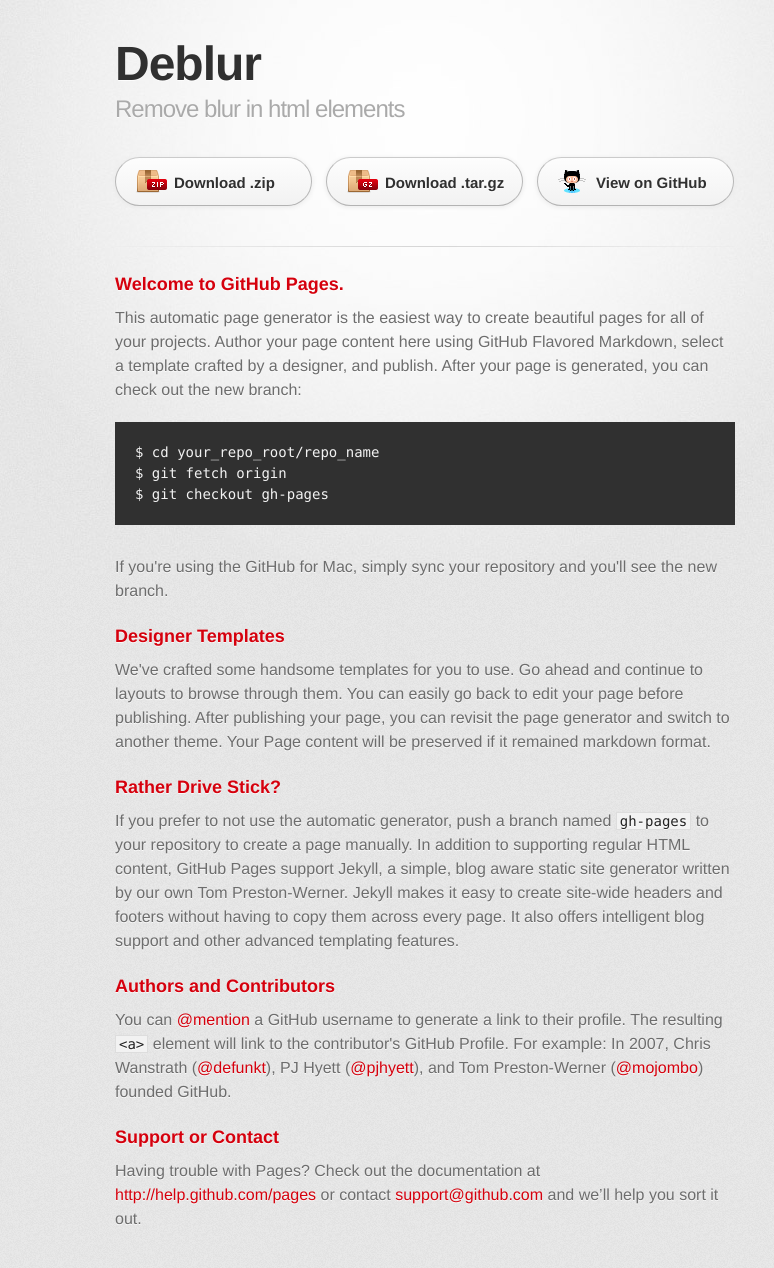
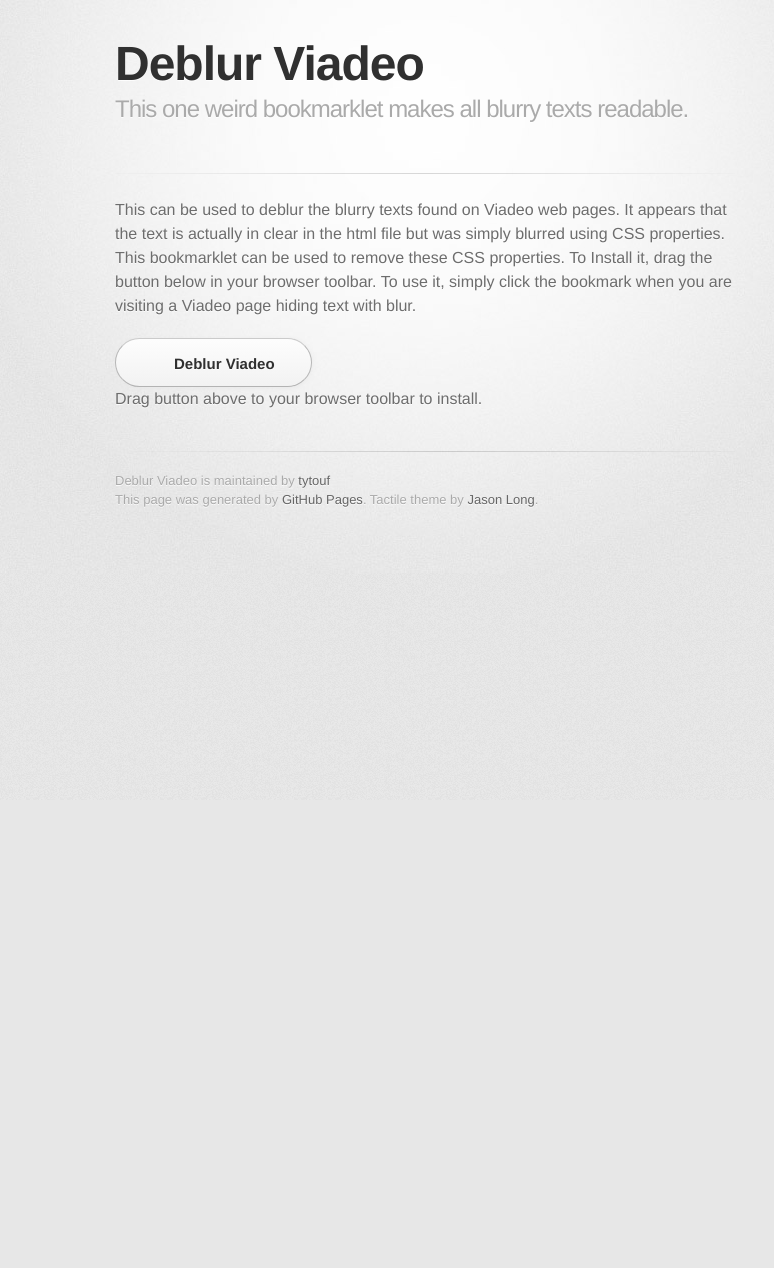
Before and after one commit to tytouf/deblur-viadeo, a plain HTML site: page index.html in a window 1280 px wide. Shown: the top 1268 px of the page, without its empty margins (215-989 px from the left). After the commit the page ends 800 px from the top, so only its background shows below. Drawn offline with Linux system fonts and the light colour scheme; a web font is replaced by a local one.

Commit message:
Update index.html

```diff
--- a/index.html
+++ b/index.html
@@ -10,7 +10,7 @@
     <!--[if lt IE 9]>
     <script src="//html5shiv.googlecode.com/svn/trunk/html5.js"></script>
     <![endif]-->
-    <title>Deblur by tytouf</title>
+    <title>Deblur Viadeo by tytouf</title>
   </head>
 
   <body>
@@ -18,54 +18,30 @@
       <div class="inner">
 
         <header>
-          <h1>Deblur</h1>
-          <h2>Remove blur in html elements</h2>
+          <h1>Deblur Viadeo</h1>
+          <h2>This one weird bookmarklet makes all blurry texts readable.</h2>
         </header>
-
-        <section id="downloads" class="clearfix">
-          <a href="https://github.com/tytouf/deblur/zipball/master" id="download-zip" class="button"><span>Download .zip</span></a>
-          <a href="https://github.com/tytouf/deblur/tarball/master" id="download-tar-gz" class="button"><span>Download .tar.gz</span></a>
-          <a href="https://github.com/tytouf/deblur" id="view-on-github" class="button"><span>View on GitHub</span></a>
-        </section>
 
         <hr>
 
         <section id="main_content">
-          <h3>
-<a name="welcome-to-github-pages" class="anchor" href="#welcome-to-github-pages"><span class="octicon octicon-link"></span></a>Welcome to GitHub Pages.</h3>
+<p>This can be used to deblur the blurry texts found on Viadeo web pages. It
+appears that the text is actually in clear in the html file but was simply
+blurred using CSS properties. This bookmarklet can be used to remove these CSS
+properties. To Install it, drag the button below in your browser toolbar. To use
+it, simply click the bookmark when you are visiting a Viadeo page hiding text
+with blur.</p>
 
-<p>This automatic page generator is the easiest way to create beautiful pages for all of your projects. Author your page content here using GitHub Flavored Markdown, select a template crafted by a designer, and publish. After your page is generated, you can check out the new branch:</p>
+<div>
+<a href="javascript:(function(){jQuery('.blurry' ).removeClass('blurry' );})()" class="button"><span>Deblur Viadeo</span></a><br style="clear:both;"/>
+</div>
+<p>Drag button above to your browser toolbar to install.</p>
 
-<pre><code>$ cd your_repo_root/repo_name
-$ git fetch origin
-$ git checkout gh-pages
-</code></pre>
-
-<p>If you're using the GitHub for Mac, simply sync your repository and you'll see the new branch.</p>
-
-<h3>
-<a name="designer-templates" class="anchor" href="#designer-templates"><span class="octicon octicon-link"></span></a>Designer Templates</h3>
-
-<p>We've crafted some handsome templates for you to use. Go ahead and continue to layouts to browse through them. You can easily go back to edit your page before publishing. After publishing your page, you can revisit the page generator and switch to another theme. Your Page content will be preserved if it remained markdown format.</p>
-
-<h3>
-<a name="rather-drive-stick" class="anchor" href="#rather-drive-stick"><span class="octicon octicon-link"></span></a>Rather Drive Stick?</h3>
-
-<p>If you prefer to not use the automatic generator, push a branch named <code>gh-pages</code> to your repository to create a page manually. In addition to supporting regular HTML content, GitHub Pages support Jekyll, a simple, blog aware static site generator written by our own Tom Preston-Werner. Jekyll makes it easy to create site-wide headers and footers without having to copy them across every page. It also offers intelligent blog support and other advanced templating features.</p>
-
-<h3>
-<a name="authors-and-contributors" class="anchor" href="#authors-and-contributors"><span class="octicon octicon-link"></span></a>Authors and Contributors</h3>
-
-<p>You can <a href="https://github.com/blog/821" class="user-mention">@mention</a> a GitHub username to generate a link to their profile. The resulting <code>&lt;a&gt;</code> element will link to the contributor's GitHub Profile. For example: In 2007, Chris Wanstrath (<a href="https://github.com/defunkt" class="user-mention">@defunkt</a>), PJ Hyett (<a href="https://github.com/pjhyett" class="user-mention">@pjhyett</a>), and Tom Preston-Werner (<a href="https://github.com/mojombo" class="user-mention">@mojombo</a>) founded GitHub.</p>
-
-<h3>
-<a name="support-or-contact" class="anchor" href="#support-or-contact"><span class="octicon octicon-link"></span></a>Support or Contact</h3>
-
-<p>Having trouble with Pages? Check out the documentation at <a href="http://help.github.com/pages">http://help.github.com/pages</a> or contact <a href="mailto:support@github.com">support@github.com</a> and we’ll help you sort it out.</p>
-        </section>
+	  </h3>
+	</section>
 
         <footer>
-          Deblur is maintained by <a href="https://github.com/tytouf">tytouf</a><br>
+          Deblur Viadeo is maintained by <a href="https://github.com/tytouf">tytouf</a><br>
           This page was generated by <a href="http://pages.github.com">GitHub Pages</a>. Tactile theme by <a href="https://twitter.com/jasonlong">Jason Long</a>.
         </footer>
 
```
